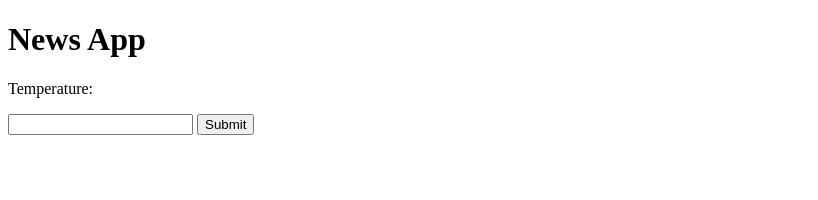
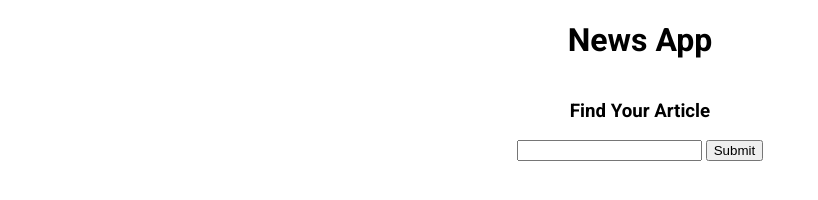
Before and after one commit to equality509/tumeric-project1, a plain HTML site: page index.html in a window 1280 px wide. Shown: the whole page, without its empty margins (0-818 px from the left). Drawn offline with nearby package versions, Linux system fonts and the light colour scheme.

Commit message:
basic css styles

```diff
--- a/app.js
+++ b/app.js
@@ -26,11 +26,11 @@ function handleGetData(search) {
             a.textContent = article.title;
             li.appendChild(a);
             newsList.appendChild(li);
-
+            // newsList.empty()
         })
         // const $city = $('#city')
 
-        // $city.empty()
+        //    newsList.empty()
 
         // newsList.html(`
         // <h1>City: ${}</h1>
--- a/index.html
+++ b/index.html
@@ -9,18 +9,29 @@
     <script src="app.js" defer></script>
     <link rel="stylesheet" href="styles.css">
 </head>
+
+
 <body>
 
-<h1>News App</h1>
-<p id="city"> City: </p>
-        <p id="temp"> <span>Temperature:</span> </p>
-<div>
-    <input type="text">
-    <input type="submit">
-</div>
-<main>
+    <div id="news">
+        <h1>News App</h1>
+    </div>
 
-</main>
+    <div id="find">
+        <h3>Find Your Article</h3>
+    </div>
+
+    <div id="sch">
+        <input type="text">
+        <input type="submit">
+    </div>
+
+    <div id="results">
+        <p id="city"></p>
+    </div>
+
+
+
 
 
 
--- a/styles.css
+++ b/styles.css
@@ -0,0 +1,14 @@
+@import url('https://fonts.googleapis.com/css2?family=Roboto:wght@400;700&display=swap');
+
+* {
+  box-sizing: border-box;
+}
+
+body {
+  font-family: 'Roboto', sans-serif;
+  display: flex;
+  flex-direction: column;
+  align-items: center;
+  justify-content: center;
+  margin: 0;
+}
```
Also changed, not shown: 1 other file.
